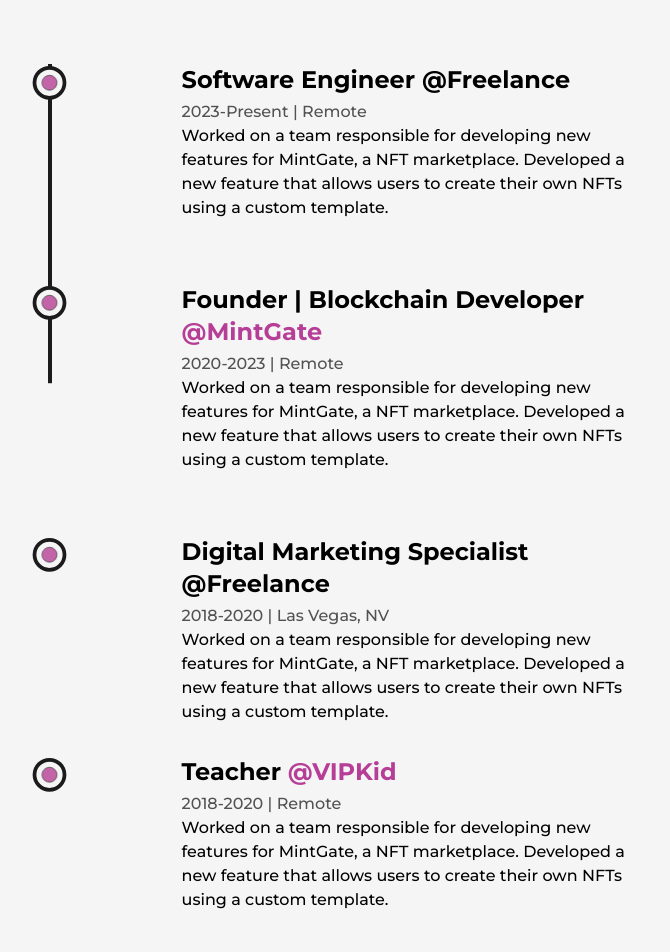
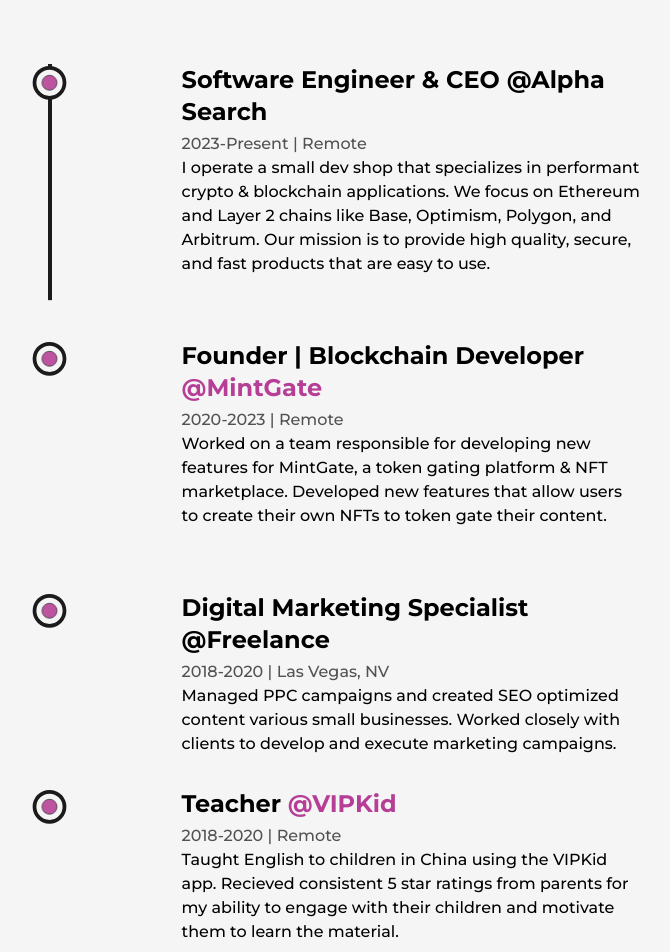
Before and after one commit to Jshanks21/portfolio-site, a Next.js app: page /about in a window 1280 px wide. Shown: the part 2760-3712 px from the top of the page, without its empty margins (244-914 px from the left). Built offline with nearby package versions, Linux system fonts and the light colour scheme.

Commit message:
chore: update copy, email link, wip img

```diff
--- a/components/Experience.tsx
+++ b/components/Experience.tsx
@@ -60,11 +60,11 @@
 
         <ul className='w-full flex flex-col items-start justify-between ml-2 sm:ml-4'>
           <Details
-            position='Software Engineer'
-            company='Freelance'
+            position='Software Engineer & CEO'
+            company='Alpha Search'
             time='2023-Present'
             address='Remote'
-            work='Worked on a team responsible for developing new features for MintGate, a NFT marketplace. Developed a new feature that allows users to create their own NFTs using a custom template.'
+            work='I operate a small dev shop that specializes in performant crypto & blockchain applications. We focus on Ethereum and Layer 2 chains like Base, Optimism, Polygon, and Arbitrum. Our mission is to provide high quality, secure, and fast products that are easy to use.'
           />
           <Details
             position='Founder | Blockchain Developer'
@@ -72,14 +72,14 @@
             companyLink='https://mintgate.app/'
             time='2020-2023'
             address='Remote'
-            work='Worked on a team responsible for developing new features for MintGate, a NFT marketplace. Developed a new feature that allows users to create their own NFTs using a custom template.'
+            work='Worked on a team responsible for developing new features for MintGate, a token gating platform & NFT marketplace. Developed new features that allow users to create their own NFTs to token gate their content.'
           />
           <Details
             position='Digital Marketing Specialist'
             company='Freelance'
             time='2018-2020'
             address='Las Vegas, NV'
-            work='Worked on a team responsible for developing new features for MintGate, a NFT marketplace. Developed a new feature that allows users to create their own NFTs using a custom template.'
+            work='Managed PPC campaigns and created SEO optimized content various small businesses. Worked closely with clients to develop and execute marketing campaigns.'
           />
           <Details
             position='Teacher'
@@ -87,7 +87,7 @@
             companyLink='https://www.vipkid.com/'
             time='2018-2020'
             address='Remote'
-            work='Worked on a team responsible for developing new features for MintGate, a NFT marketplace. Developed a new feature that allows users to create their own NFTs using a custom template.'
+            work='Taught English to children in China using the VIPKid app. Recieved consistent 5 star ratings from parents for my ability to engage with their children and motivate them to learn the material.'
           />
         </ul>
       </div>
--- a/components/HireMe.tsx
+++ b/components/HireMe.tsx
@@ -8,7 +8,7 @@
       <div className='w-36 md:w-48 lg:w-64 h-auto flex items-center justify-center relative'>
         <CircularText className='fill-dark animate-spin-slow dark:fill-light' />
         <Link
-          href='mailto:alphasearchseo@gmail.com'
+          href='mailto:luis@alphasearch.tech'
           target='_blank'
           className='flex items-center justify-center absolute left-1/2 top-1/2 -translate-x-1/2 -translate-y-1/2 bg-dark text-light shadow-md border border-solid border-dark rounded-full font-semibold hover:bg-light hover:text-dark dark:bg-light dark:text-dark hover:dark:bg-dark hover:dark:text-light hover:dark:border-light text-center text-[10px] w-12 h-12 md:w-20 md:h-20 md:text-base'
         >
--- a/pages/about.tsx
+++ b/pages/about.tsx
@@ -119,7 +119,7 @@
 
           <Skills />
           <Experience />
-          <Education />
+          {/* <Education /> */}
         </Layout>
       </main>
 
--- a/pages/projects.tsx
+++ b/pages/projects.tsx
@@ -6,7 +6,8 @@
 import Image, { StaticImageData } from 'next/image';
 import { GithubIcon } from '@/components/Icons';
 import project1 from '@/public/images/projects/portfolio-homepage.jpg';
-import project2 from '@/public/images/projects/crypto-screener-cover-image.jpg';
+import wip from '@/public/images/projects/wip.png';
+import wip2 from '@/public/images/projects/wip2.png';
 import { motion } from 'framer-motion';
 import TransitionEffect from '@/components/TransitionEffect';
 
@@ -115,7 +116,7 @@
             <div className='col-span-12'>
               <FeaturedProject
                 type='Featured Project'
-                title='React Portfolio Website'
+                title='NextJS Portfolio Website'
                 summary='A professional portfolio website using Next JS, Framer-motion, and Styled-components. It has smooth page transitions, cool background effects, unique design and it is mobile responsive.'
                 img={project1}
                 link='/'
@@ -125,23 +126,23 @@
             <div className='col-span-12 sm:col-span-6'>
               <Projects
                 type='Project'
-                title='Crypto Screener Application'
-                img={project2}
-                link='/'
-                github='https://github.com/Jshanks21/portfolio-site'
+                title='Crypto Portfolio Tracker'
+                img={wip}
+                link='/projects'
+                github='https://github.com/Jshanks21'
               />
             </div>
             <div className='col-span-12 sm:col-span-6'>
               <Projects
                 type='Project'
-                title='Crypto Screener Application'
-                img={project2}
-                link='/'
-                github='https://github.com/Jshanks21/portfolio-site'
+                title='Build & Share - Share Builds w/ AI'
+                img={wip2}
+                link='/projects'
+                github='https://github.com/Jshanks21'
               />
             </div>
 
-            <div className='col-span-12'>
+            {/* <div className='col-span-12'>
               <FeaturedProject
                 type='Featured Project'
                 title='React Portfolio Website'
@@ -168,7 +169,7 @@
                 link='/'
                 github='https://github.com/Jshanks21/portfolio-site'
               />
-            </div>
+            </div> */}
 
           </div>
         </Layout>
```
Also changed, not shown: 2 other files (tests, documents, lock files or other folders).
